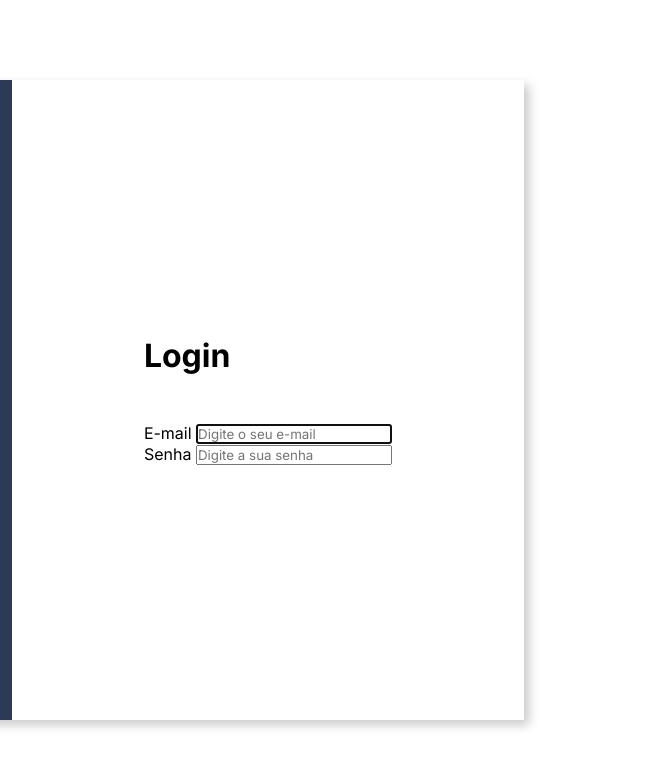
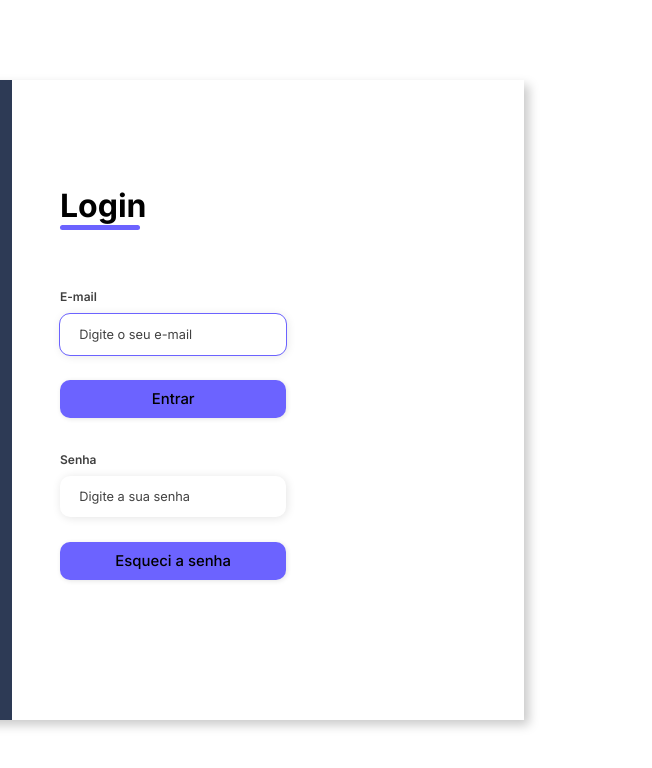
Before and after one commit to joyzinhw/login-teste-vg, a plain HTML site: page index.html in a window 1280 px wide. Shown: the full height of the page, 628-1280 px from the left. Drawn offline with Linux system fonts and the light colour scheme.

Commit message:
add: dinamica flebox

```diff
--- a/assets/css/style.css
+++ b/assets/css/style.css
@@ -1,6 +1,6 @@
 @import url('https://fonts.googleapis.com/css2?family=Inter:wght@100;200;300;400;500;600;700;800&display=swap');
-*
- {
+
+* {
     padding: 0;
     margin: 0;
     box-sizing: border-box;
@@ -50,4 +50,88 @@ body {
     margin-bottom: 3rem;
     display: flex;
     justify-content: space-between;
+    align-items: center;
+    gap: 1rem;
 }
+
+.form-header h1::after {
+    content: '';
+    display: block;
+    width: 5rem;
+    height: 0.3rem;
+    background-color: #6c63ff;
+    margin: 0 auto;
+    position: absolute;
+    border-radius: 10px;
+}
+
+.input-group {
+    display: flex;
+    flex-wrap: wrap;
+    justify-content: space-between;
+    padding: 1rem 0;
+    gap: 1rem;
+}
+
+.input-box {
+    display: flex;
+    flex-direction: column;
+    margin-bottom: 1.1rem;
+}
+
+.input-box input {
+    margin: 0.6rem 0;
+    padding: 0.8rem 1.2rem;
+    border: none;
+    border-radius: 10px;
+    box-shadow: 1px 1px 10px #0000001c;
+    font-size: 0.8rem;
+}
+
+.input-box input:hover {
+    background-color: #eeeeee75;
+}
+
+.input-box input:focus-visible {
+    outline: 1px solid #6c63ff;
+}
+
+.input-box label,
+.gender-title h6 {
+    font-size: 0.75rem;
+    font-weight: 600;
+    color: #000000c0;
+}
+
+.input-box input::placeholder {
+    color: #000000be;
+}
+
+.button {
+    width: 100%;
+}
+
+.button button {
+    width: 100%;
+    margin-top: 1.0rem;
+    border: none;
+    background-color: #6c63ff;
+    padding: 0.62rem;
+    border-radius: 10px;
+    cursor: pointer;
+    box-shadow: 1px 1px 5px #0000001c;
+    display: flex;
+    justify-content: center;
+    align-items: center;
+}
+
+.button button:hover {
+    background-color: #6b63fff1;
+}
+
+.button button a {
+    text-decoration: none;
+    font-size: 0.93rem;
+    font-weight: 500;
+    color: hsl(0, 0%, 0%);
+}
--- a/index.html
+++ b/index.html
@@ -32,13 +32,22 @@
                     <div class="input-box">
                         <label for="email">E-mail</label>
                         <input id="email" type="email" name="email" placeholder="Digite o seu e-mail" required maxlength="40" autofocus>
+                   <div class="button">
+                            <button><a href="#">Entrar</a></button>
+                        </div>
                     </div>
 
 
                     <div class="input-box">
                         <label for="password">Senha</label>
                         <input id="password" type="password" name="password" placeholder="Digite a sua senha" required maxlength="8" minlength="8" autofocus>
+                        <div class="button">
+                            <button><a href="#">Esqueci a senha</a></button>
+                        </div>
                     </div>
+
+                    <br>
+
                 </div>
 
 </body>
```
